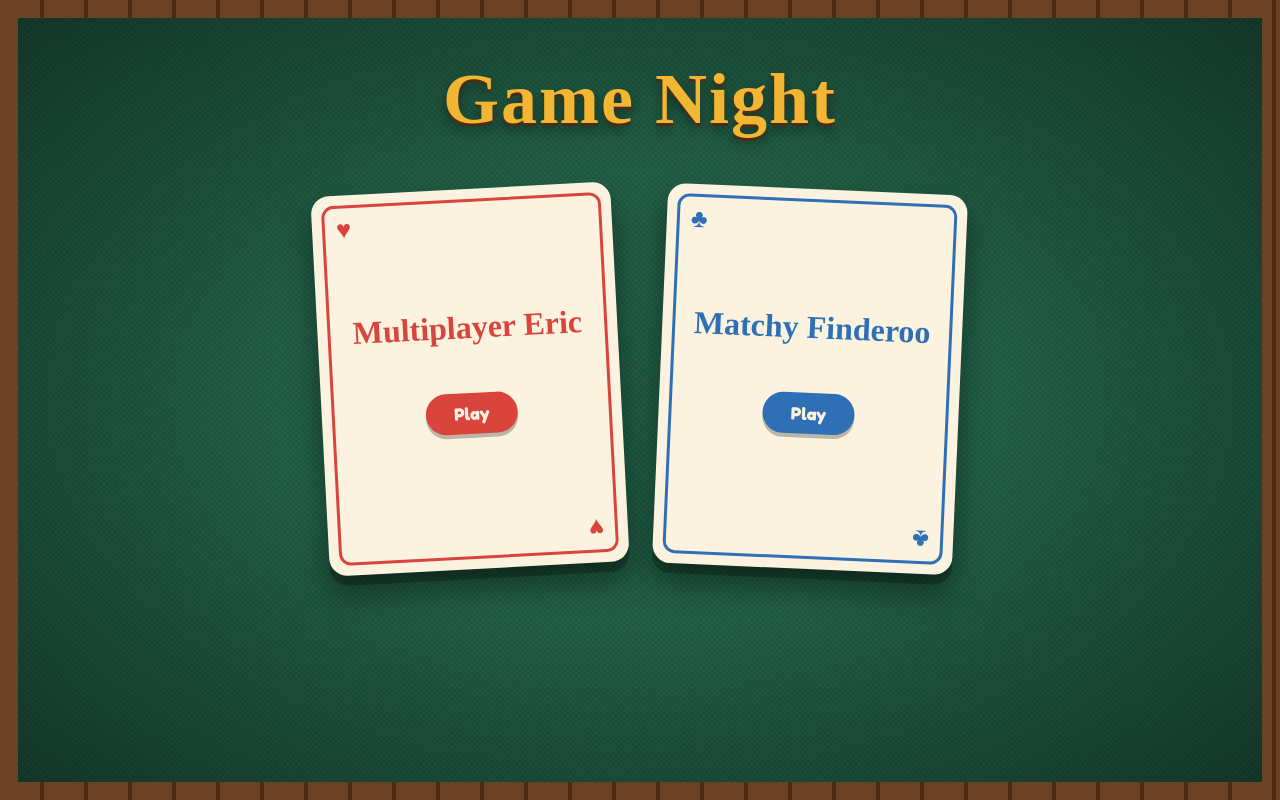
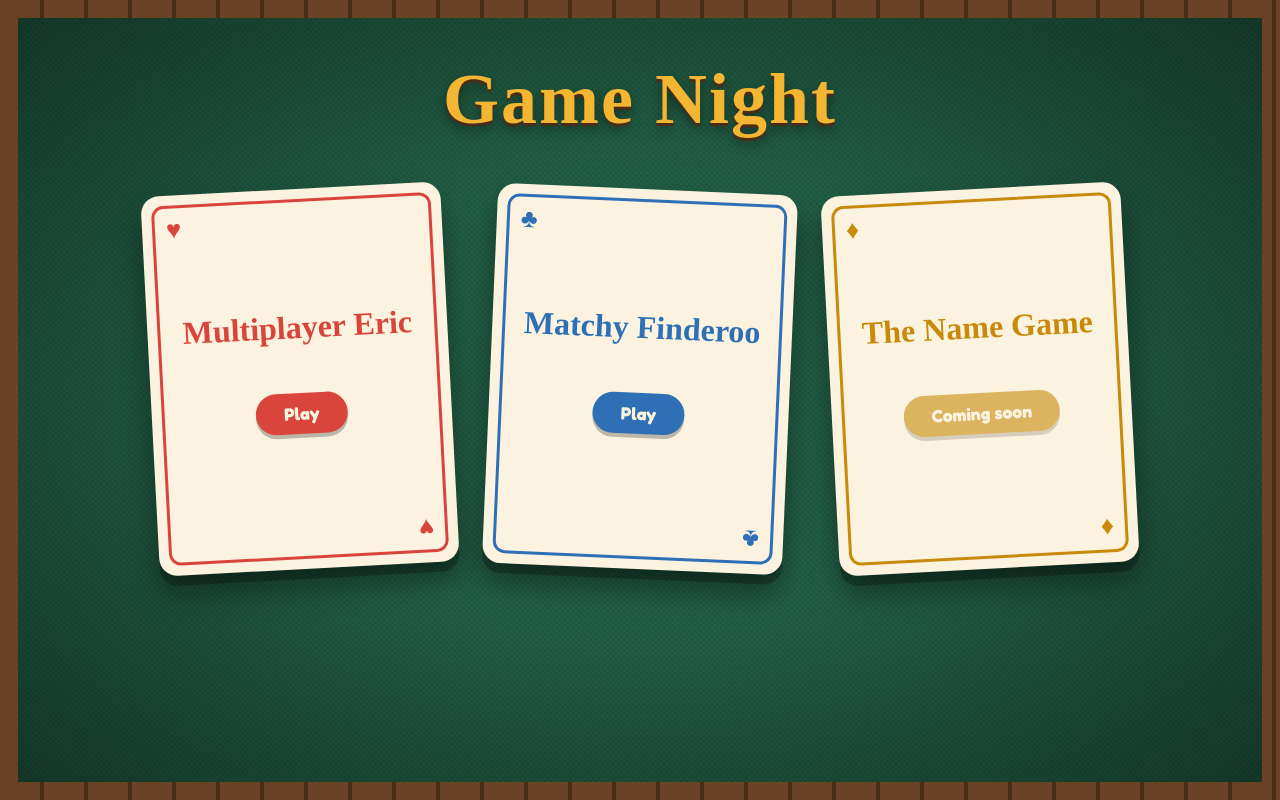
Before and after one commit to easton873/party-games, a plain HTML site: page index.html in a window 1280 px wide. Drawn offline with Linux system fonts and the light colour scheme; a web font is replaced by a local one.

Commit message:
Add The Name Game coming-soon card
Co-Authored-By: Claude Sonnet 5.5 <noreply@anthropic.com>
Claude-Session: https://claude.ai/code/session_01MGCGycsQs9wxykbJveEYGC

```diff
--- a/index.html
+++ b/index.html
@@ -57,7 +57,7 @@
       justify-content: center;
       gap: 40px;
       width: 100%;
-      max-width: 800px;
+      max-width: 1100px;
     }
 
     /* Each game is a card dealt onto the table */
@@ -96,6 +96,10 @@
     }
     .game.eric  { --card-color: var(--red); }
     .game.matchy { --card-color: var(--blue); }
+    .game.name { --card-color: #c98a0a; }
+    .game.soon { cursor: default; }
+    .game.soon .play { opacity: .6; }
+    .game.soon:hover { transform: rotate(-3deg); box-shadow: 0 10px 0 rgba(0,0,0,.25), 0 18px 30px rgba(0,0,0,.4); }
 
     .corner {
       position: absolute;
@@ -155,6 +159,12 @@
       <span class="play">Play</span>
       <span class="corner br">♣</span>
     </a>
+    <div class="game name soon">
+      <span class="corner tl">♦</span>
+      <h2>The Name Game</h2>
+      <span class="play">Coming soon</span>
+      <span class="corner br">♦</span>
+    </div>
   </main>
 </body>
 </html>
```
